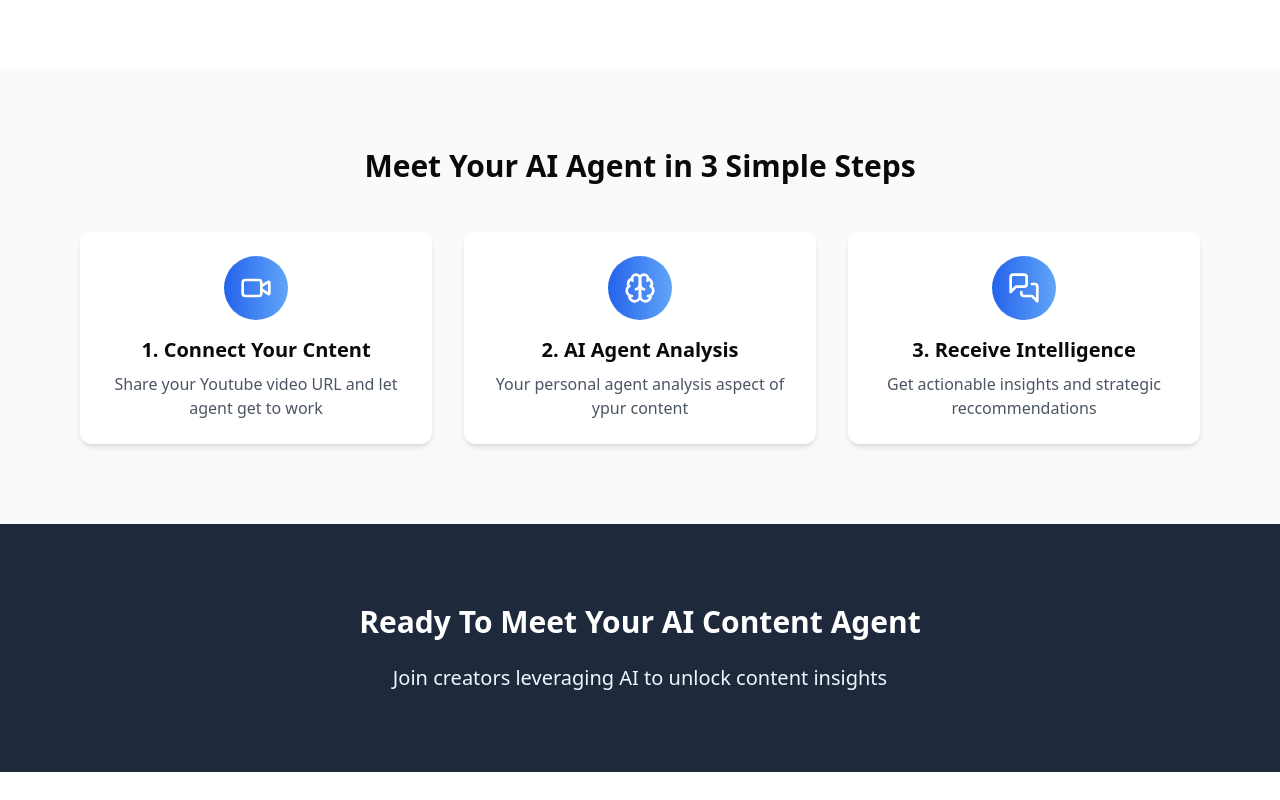
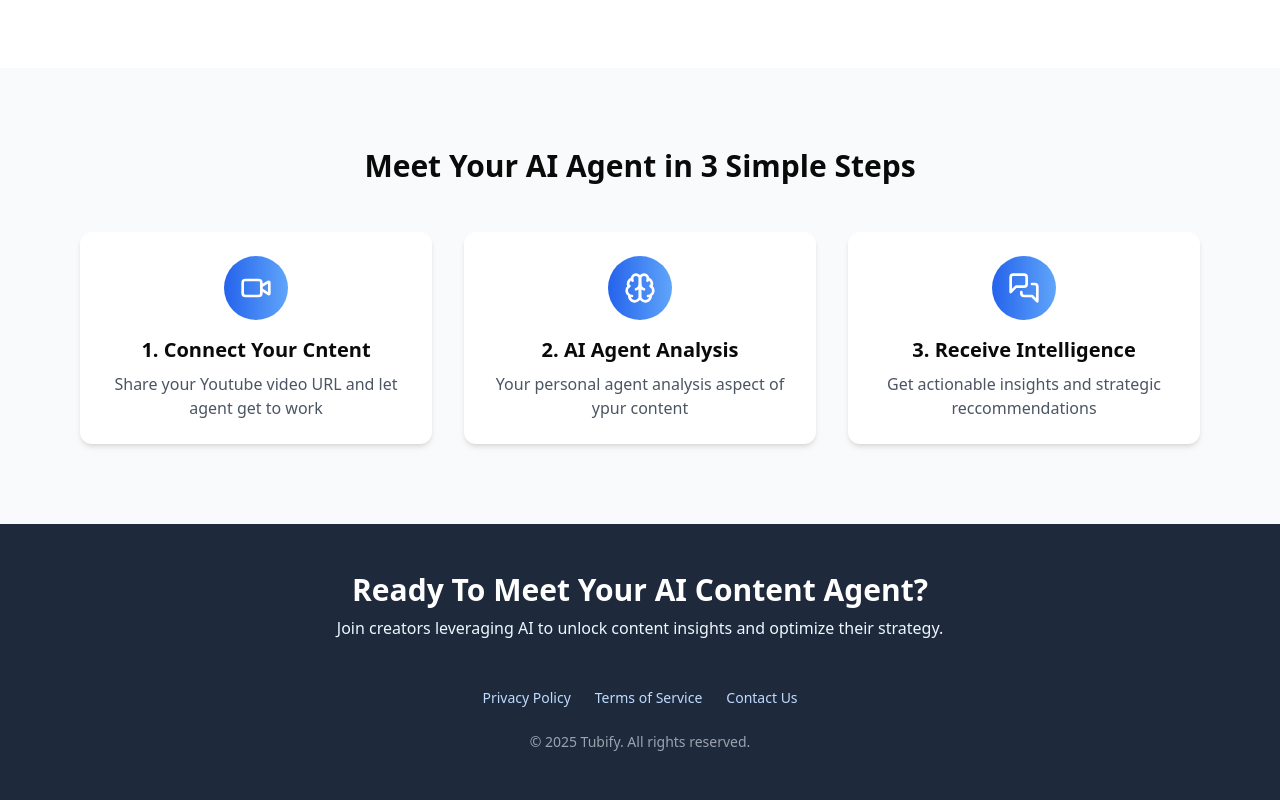
Before and after one commit to David-mwas/tubify, a Next.js app: page / in a window 1280 px wide. Shown: the part 1053-1853 px from the top of the page. Before the commit the page ends 1825 px from the top, so only its background shows below. Built offline with nearby package versions, Linux system fonts and the light colour scheme; no server answers; what @schematichq/schematic-react would draw is missing.

Commit message:
Animate form drop from top

```diff
--- a/app/page.tsx
+++ b/app/page.tsx
@@ -1,11 +1,11 @@
 "use client";
 import AgentPulse from "@/components/AgentPulse";
-import BackgroundBeams from "@/components/ui/background-beams";
 import YoutubeVideoForm from "@/components/YoutubeVideoForm";
 import { Brain, MessagesSquare, Video } from "lucide-react";
 import { motion, useAnimation } from "framer-motion";
 import { useEffect } from "react";
 import { useInView } from "react-intersection-observer";
+import BackgroundBeams from "@/components/ui/background-beams";
 
 export default function Home() {
   const features = [
@@ -77,7 +77,7 @@ export default function Home() {
                 type: "spring",
                 stiffness: 300,
                 damping: 10,
-                delay: 0.8,
+                delay: 1,
               }} // Bouncy effect
             >
               <AgentPulse size="large" color="green" animate="animate-bounce" />
@@ -191,16 +191,68 @@ export default function Home() {
       </section>
 
       {/* Footer section */}
-      <section className="py-20 px-4 md:px-0 bg-slate-800">
-        <div className="text-center">
-          <h2 className="text-3xl font-bold text-white mb-6">
-            Ready To Meet Your AI Content Agent
+      {/* Footer section */}
+      <section className="py-12 px-4 md:px-0 bg-slate-800">
+        <div className="container mx-auto text-center">
+          {/* Heading */}
+          <h2 className="text-3xl font-bold text-white mb-2">
+            Ready To Meet Your AI Content Agent?
           </h2>
-          <p className="text-xl text-blue-50">
-            Join creators leveraging AI to unlock content insights
+          <p className="text-base text-blue-50 max-w-2xl mx-auto mb-2">
+            Join creators leveraging AI to unlock content insights and optimize
+            their strategy.
+          </p>
+
+          {/* Call-to-Action Button */}
+          {/* <a
+            href="#"
+            className="px-6 py-3 bg-indigo-500 text-white font-semibold rounded-full shadow-lg hover:bg-indigo-600 transition duration-300"
+          >
+            Get Started for Free
+          </a> */}
+
+          {/* Social Media Links */}
+          <div className="flex justify-center mt-4 space-x-6">
+            <a href="#" className="text-white hover:text-indigo-400">
+              <i className="fab fa-twitter text-2xl"></i>
+            </a>
+            <a href="#" className="text-white hover:text-indigo-400">
+              <i className="fab fa-facebook text-2xl"></i>
+            </a>
+            <a href="#" className="text-white hover:text-indigo-400">
+              <i className="fab fa-linkedin text-2xl"></i>
+            </a>
+            <a href="#" className="text-white hover:text-indigo-400">
+              <i className="fab fa-instagram text-2xl"></i>
+            </a>
+          </div>
+
+          {/* Footer Navigation */}
+          <div className="mt-8">
+            <ul className="flex justify-center space-x-6 text-blue-200 text-sm">
+              <li>
+                <a href="#" className="hover:text-white">
+                  Privacy Policy
+                </a>
+              </li>
+              <li>
+                <a href="#" className="hover:text-white">
+                  Terms of Service
+                </a>
+              </li>
+              <li>
+                <a href="#" className="hover:text-white">
+                  Contact Us
+                </a>
+              </li>
+            </ul>
+          </div>
+
+          {/* Copyright */}
+          <p className="text-gray-400 text-sm mt-6">
+            &copy; {new Date().getFullYear()} Tubify. All rights reserved.
           </p>
         </div>
-        <BackgroundBeams />
       </section>
     </div>
   );
```
